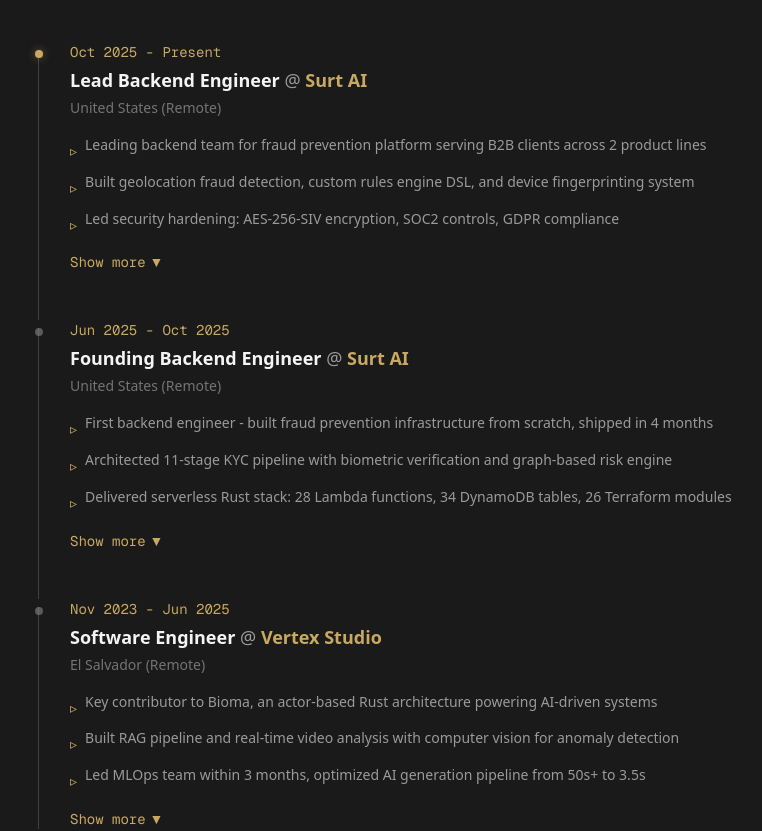
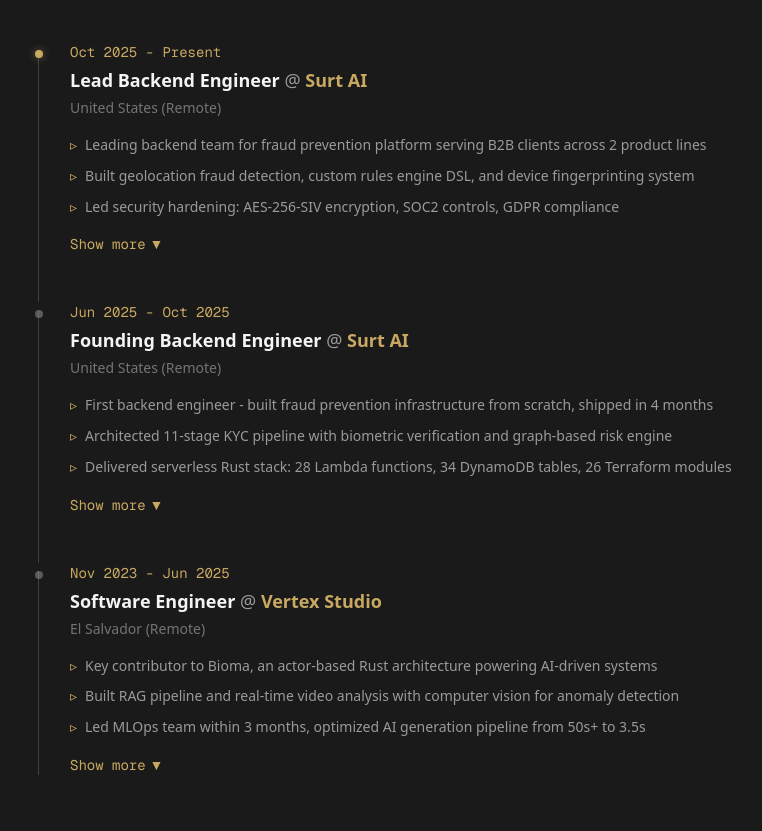
Before and after one commit to SergioKingOne/sergiorobayo.github.io, a Next.js app: page / in a window 1280 px wide. Shown: the part 1700-2531 px from the top of the page, without its empty margins (218-980 px from the left). Built offline with nearby package versions, Linux system fonts and the light colour scheme.

Commit message:
Fix bullet point alignment in experience section

```diff
--- a/src/components/Experience.tsx
+++ b/src/components/Experience.tsx
@@ -123,7 +123,7 @@ function ExperienceCard({ experience, index }: { experience: ExperienceItem; ind
         <ul className="space-y-2">
           {experience.bullets.map((bullet, i) => (
             <li key={i} className="text-muted text-sm leading-relaxed flex gap-2">
-              <span className="text-accent mt-1.5 flex-shrink-0">▹</span>
+              <span className="text-accent flex-shrink-0">▹</span>
               <span>{bullet}</span>
             </li>
           ))}
@@ -139,7 +139,7 @@ function ExperienceCard({ experience, index }: { experience: ExperienceItem; ind
                   transition={{ duration: 0.3 }}
                   className="text-muted text-sm leading-relaxed flex gap-2"
                 >
-                  <span className="text-accent mt-1.5 flex-shrink-0">▹</span>
+                  <span className="text-accent flex-shrink-0">▹</span>
                   <span>{bullet}</span>
                 </motion.li>
               ))}
```
